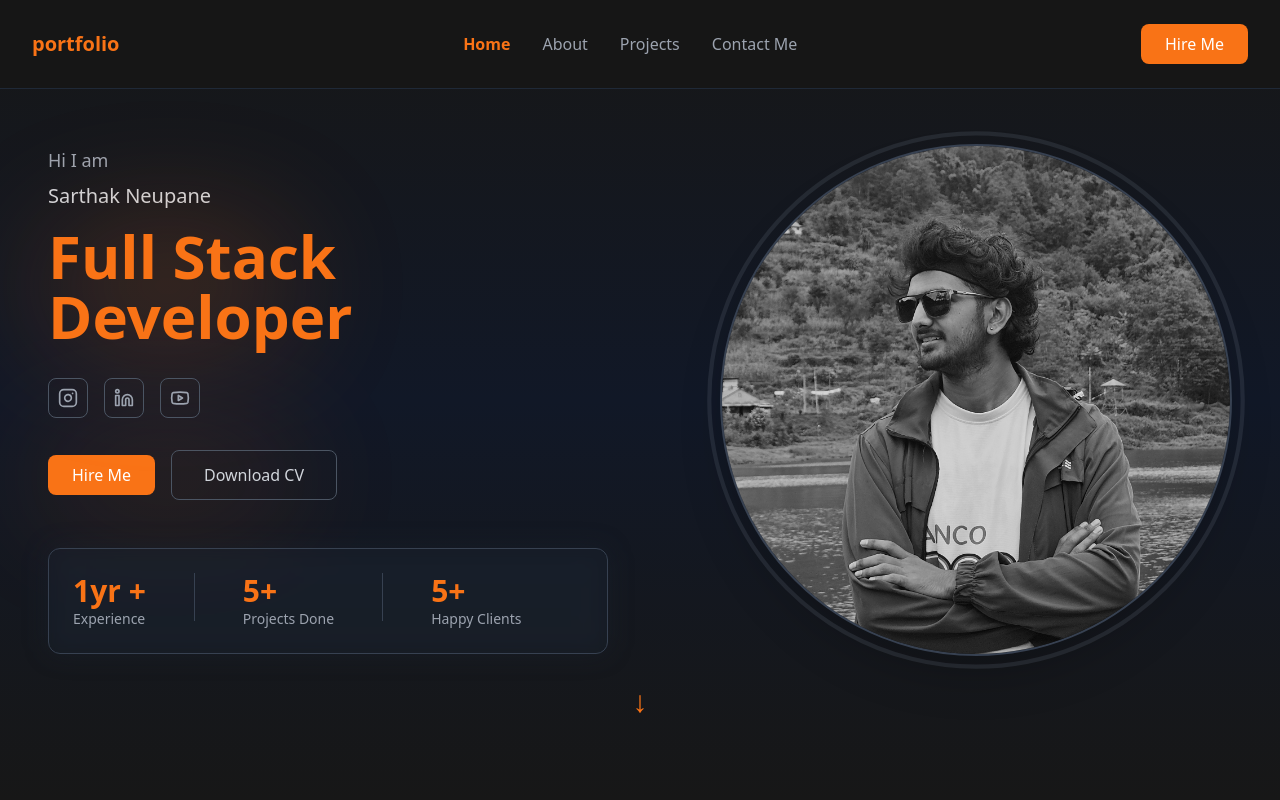
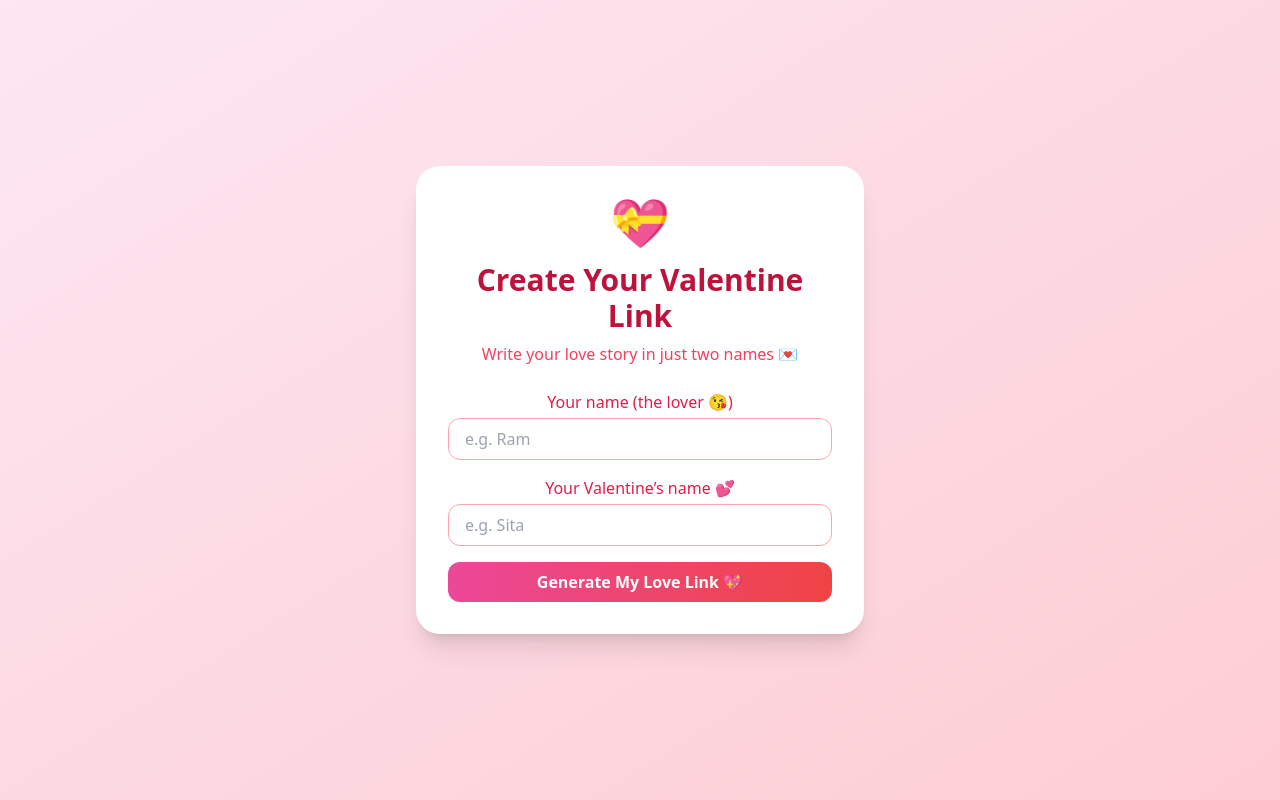
Before and after one commit to sarthakneupane/my-portfolio, a React (Vite) app: page /valentine in a window 1280 px wide. Shown: the top 800 px of the page. Built offline with nearby package versions, Linux system fonts and the light colour scheme.

Commit message:
Valentine integration

```diff
--- a/package.json
+++ b/package.json
@@ -14,7 +14,7 @@
     "lucide-react": "^0.539.0",
     "react": "^19.1.0",
     "react-dom": "^19.1.0",
-    "react-router-dom": "^7.6.3",
+    "react-router-dom": "^7.13.0",
     "react-simple-typewriter": "^5.0.1",
     "react-slick": "^0.31.0",
     "slick-carousel": "^1.8.1"
--- a/src/App.jsx
+++ b/src/App.jsx
@@ -1,17 +1,15 @@
 import { useState, useEffect } from 'react';
+import { Routes, Route } from "react-router-dom";
+
 import Header from './components/Header';
 import Footer from './components/Footer';
-import ScrollProgress from './components/ScrollProgress';
 import Home from './pages/Home';
 import ProjectsSection from './pages/Projects';
-import Travels from './pages/Travels';
-import Blogs from './pages/Blogs';
 import About from './pages/About';
 import { ContactSection } from './pages/Contact';
+import Valentine from './pages/Valentine';
 
-// import { Contact } from 'lucide-react';
-
-function App() {
+function MainWebsite() {
   const [activeSection, setActiveSection] = useState('home');
 
   useEffect(() => {
@@ -39,18 +37,13 @@ function App() {
 
   return (
     <div className="font-sans text-gray-800 bg-gradient-to-br from-gray-100 to-gray-200">
-      {/* <ScrollProgress /> */}
       <Header activeSection={activeSection} />
 
       <main>
         <Home />
         <About />
-        {/* <Services /> */}
         <ProjectsSection />
-        {/* <Travels />
-        <Blogs /> */}
         <ContactSection />
-
       </main>
 
       <Footer />
@@ -58,4 +51,14 @@ function App() {
   );
 }
 
-export default App;
+export default function App() {
+  return (
+    <Routes>
+      {/* Main website */}
+      <Route path="/" element={<MainWebsite />} />
+
+      {/* Valentine page (hidden route) */}
+      <Route path="/valentine" element={<Valentine />} />
+    </Routes>
+  );
+}
--- /dev/null
+++ b/src/pages/Valentine.jsx
@@ -0,0 +1,80 @@
+import { useState } from "react";
+
+function Valentine() {
+  const [from, setFrom] = useState("");
+  const [to, setTo] = useState("");
+  const [generatedUrl, setGeneratedUrl] = useState("");
+
+  const handleGenerate = (e) => {
+    e.preventDefault();
+
+    if (!from || !to) return;
+
+    const url = `https://valentine-week-inky.vercel.app/?from=${encodeURIComponent(from)}&to=${encodeURIComponent(to)}`;
+    setGeneratedUrl(url);
+  };
+
+  return (
+    <div className="min-h-screen flex items-center justify-center bg-gradient-to-br from-pink-100 to-rose-200 p-4">
+      <div className="bg-white rounded-3xl shadow-xl p-8 max-w-md w-full text-center">
+        <div className="text-5xl mb-4">💝</div>
+        <h1 className="text-3xl font-bold text-rose-700 mb-2">
+          Create Your Valentine Link
+        </h1>
+        <p className="text-rose-500 mb-6">
+          Write your love story in just two names 💌
+        </p>
+
+        <form onSubmit={handleGenerate} className="space-y-4">
+          <div>
+            <label className="block text-rose-600 mb-1">
+              Your name (the lover 😘)
+            </label>
+            <input
+              type="text"
+              value={from}
+              onChange={(e) => setFrom(e.target.value)}
+              placeholder="e.g. Ram"
+              className="w-full px-4 py-2 rounded-xl border border-rose-300 focus:outline-none focus:ring-2 focus:ring-pink-400"
+            />
+          </div>
+
+          <div>
+            <label className="block text-rose-600 mb-1">
+              Your Valentine’s name 💕
+            </label>
+            <input
+              type="text"
+              value={to}
+              onChange={(e) => setTo(e.target.value)}
+              placeholder="e.g. Sita"
+              className="w-full px-4 py-2 rounded-xl border border-rose-300 focus:outline-none focus:ring-2 focus:ring-pink-400"
+            />
+          </div>
+
+          <button
+            type="submit"
+            className="w-full mt-4 bg-gradient-to-r from-pink-500 to-red-500 text-white py-2 rounded-xl font-semibold hover:scale-105 transition"
+          >
+            Generate My Love Link 💖
+          </button>
+        </form>
+
+        {generatedUrl && (
+          <div className="mt-6 p-4 bg-pink-50 rounded-xl border border-pink-300">
+            <p className="text-rose-600 mb-2">Your special link 💌</p>
+            <a
+              href={generatedUrl}
+              className="text-blue-600 break-all underline"
+              target="_blank"
+            >
+              {generatedUrl}
+            </a>
+          </div>
+        )}
+      </div>
+    </div>
+  );
+}
+
+export default Valentine;
```
Also changed, not shown: src/main.jsx (+19 -6 lines), 1 other file (tests, documents, lock files or other folders).
